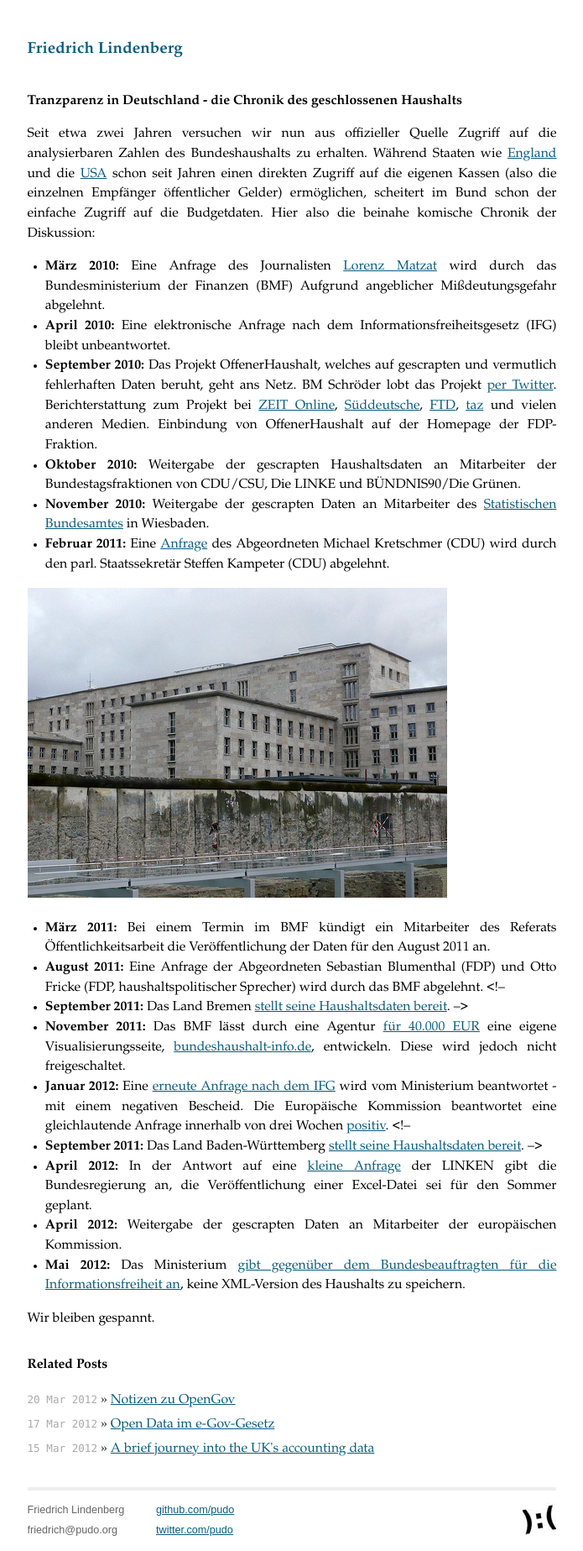
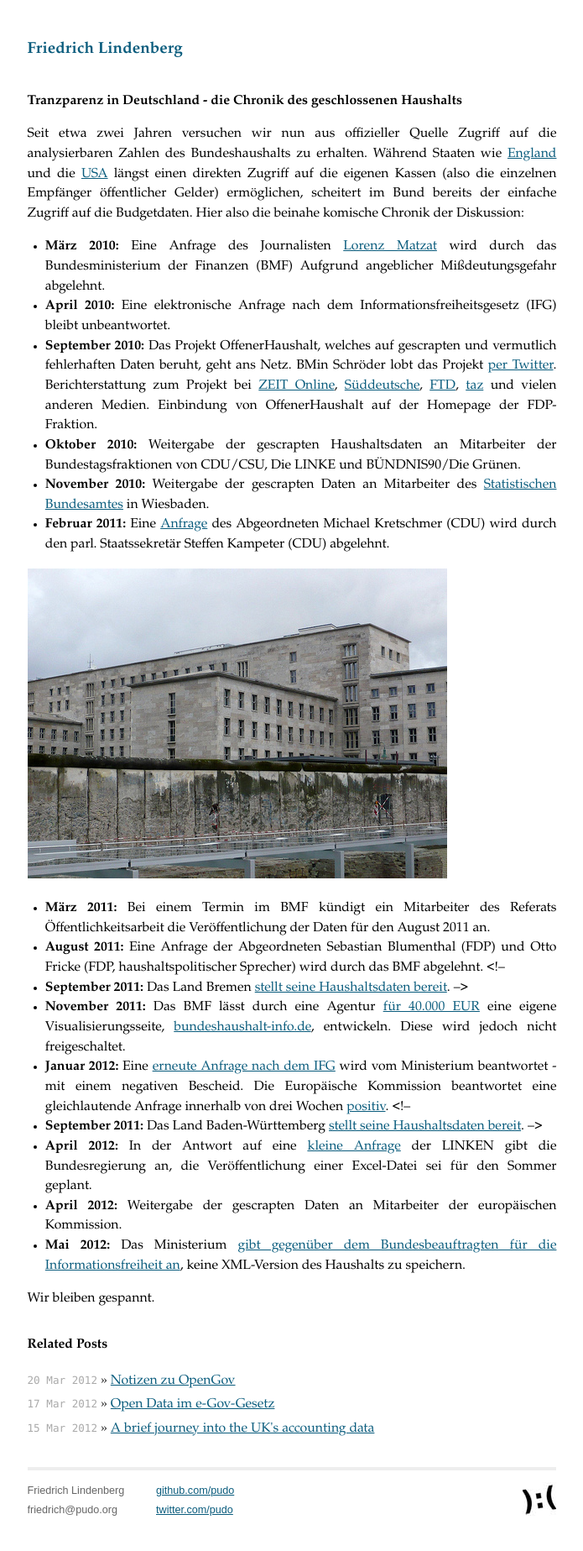
Before and after one commit to pudo/pudo.org, a Jekyll site: the page built from _posts/2012-05-08-haushalt.md, in a window 1280 px wide. Shown: the whole page at 84% size, without its empty margins (292-987 px from the left). Built offline with Jekyll 4.4.1, drawn with Linux system fonts in a browser that asks for light colours; Markdown is read by kramdown in place of the engine named in the settings; after the commit the page ends 1824 px from its top, so only the background shows below that.

Commit message:
Minifixes.

```diff
--- a/_posts/2012-05-08-haushalt.md
+++ b/_posts/2012-05-08-haushalt.md
@@ -5,9 +5,9 @@ title: Tranzparenz in Deutschland - die Chronik des geschlossenen Haushalts
 
 Seit etwa zwei Jahren versuchen wir nun aus offizieller Quelle Zugriff auf die
 analysierbaren Zahlen des Bundeshaushalts zu erhalten. Während Staaten wie
-[England](http://data.gov.uk) und die [USA](http://usaspending.gov) schon seit
-Jahren einen direkten Zugriff auf die eigenen Kassen (also die einzelnen Empfänger
-öffentlicher Gelder) ermöglichen, scheitert im Bund schon der einfache Zugriff
+[England](http://data.gov.uk) und die [USA](http://usaspending.gov) längst
+einen direkten Zugriff auf die eigenen Kassen (also die einzelnen Empfänger
+öffentlicher Gelder) ermöglichen, scheitert im Bund bereits der einfache Zugriff
 auf die Budgetdaten. Hier also die beinahe komische Chronik der Diskussion:
 
 * **März 2010:** Eine Anfrage des Journalisten [Lorenz Matzat](http://datenjournalist.de)
@@ -16,7 +16,7 @@ auf die Budgetdaten. Hier also die beinahe komische Chronik der Diskussion:
 * **April 2010:** Eine elektronische Anfrage nach dem Informationsfreiheitsgesetz (IFG)
   bleibt unbeantwortet.
 * **September 2010:** Das Projekt OffenerHaushalt, welches auf gescrapten und
-  vermutlich fehlerhaften Daten beruht, geht ans Netz. BM Schröder lobt das Projekt
+  vermutlich fehlerhaften Daten beruht, geht ans Netz. BMin Schröder lobt das Projekt
   [per Twitter](https://twitter.com/schroeder_k/status/25033052154). Berichterstattung zum Projekt bei [ZEIT Online](http://www.zeit.de/digital/internet/2010-09/offene-daten-haushalt-dietrich), [Süddeutsche](http://www.sueddeutsche.de/digital/politische-transparenz-durch-das-internet-die-netzkaempfer-fuer-offenheit-1.1020020), [FTD](http://www.ftd.de/it-medien/medien-internet/:open-data-projekt-transparente-staatsausgaben-per-mausklick/50171113.html), [taz](http://www.taz.de/1/archiv/digitaz/artikel/?ressort=tz&dig=2010/09/16/a0161&cHash=bf89379e5e) und vielen anderen Medien. Einbindung von OffenerHaushalt auf der Homepage der FDP-Fraktion.
 * **Oktober 2010:** Weitergabe der gescrapten Haushaltsdaten an Mitarbeiter der
   Bundestagsfraktionen von CDU/CSU, Die LINKE und BÜNDNIS90/Die Grünen.
```
